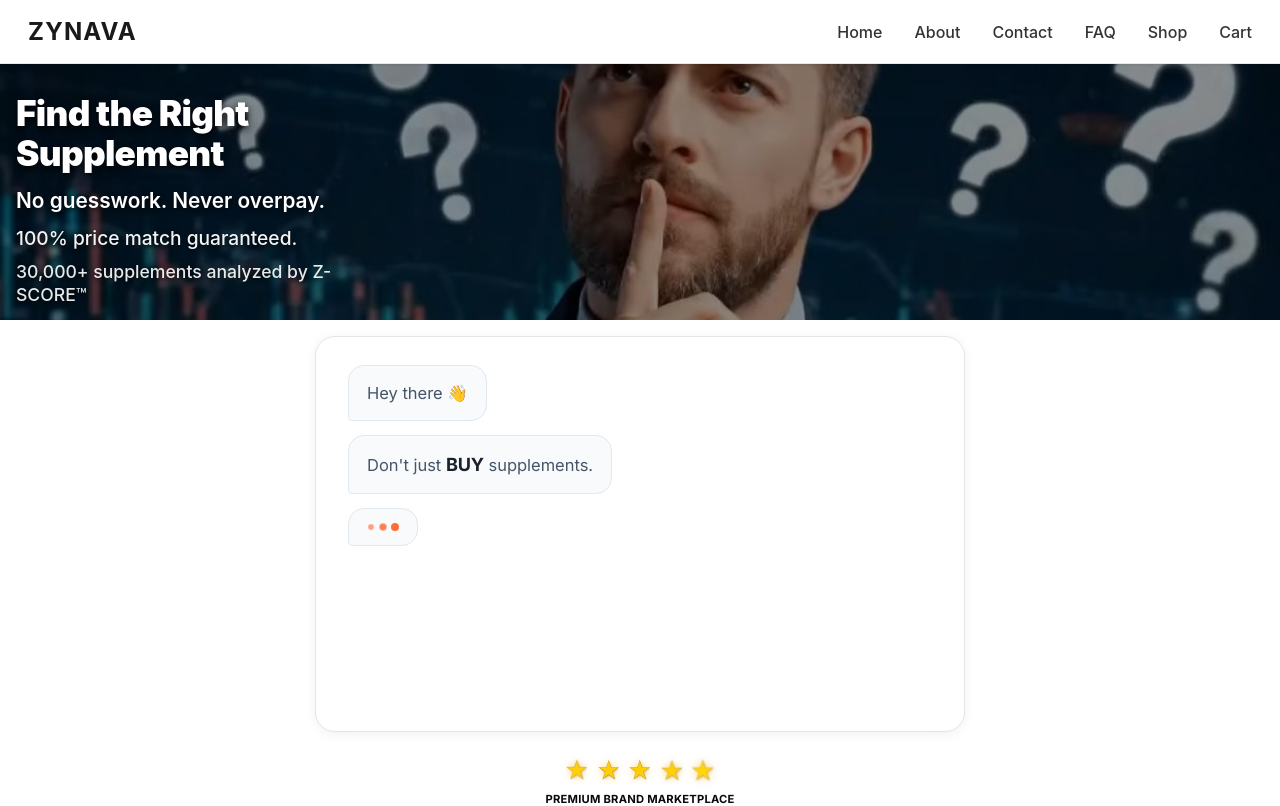
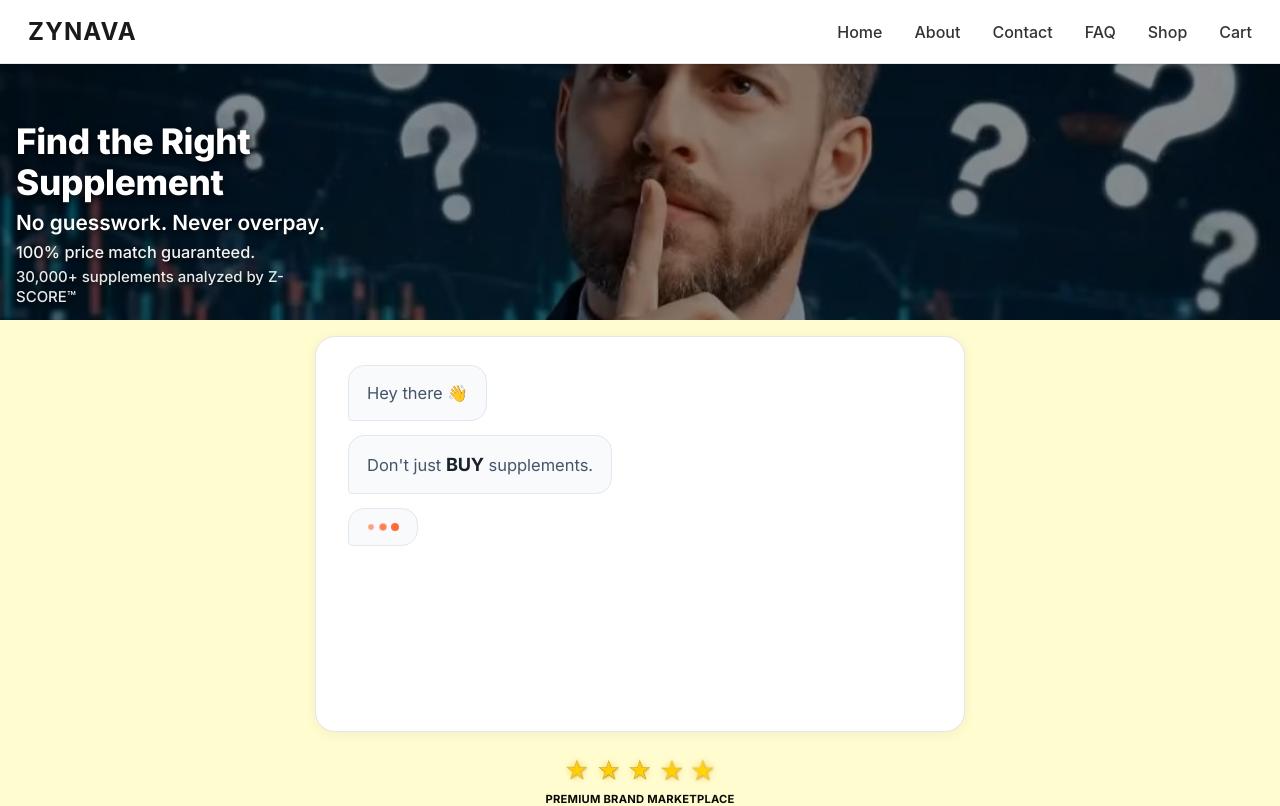
Before and after one commit to Ofranc1208/Zynava-1, a Next.js app: page / in a window 1280 px wide. Shown: the top 806 px of the page. Built offline with nearby package versions, Linux system fonts and the light colour scheme.

Commit message:
Update hero section fonts and apply cream background - Reduce hero text font sizes by 15% for better fit - Add cream background color (#FEFFED) to all pages - Update hero section spacing and text wrapping

```diff
--- a/app/advisor/test-animation/page.tsx
+++ b/app/advisor/test-animation/page.tsx
@@ -31,7 +31,7 @@ export default function TestAnimationPage() {
     <div style={{
       padding: '2rem',
       minHeight: '100vh',
-      background: '#f8fafc',
+      background: '#FFFDD0', /* Cream/White background */
       display: 'flex',
       flexDirection: 'column',
       alignItems: 'center',
--- a/app/globals.css
+++ b/app/globals.css
@@ -22,6 +22,8 @@ body {
   -moz-osx-font-smoothing: grayscale;
   /* iOS Safari: Improve rendering performance */
   -webkit-overflow-scrolling: touch;
+  background-color: #FFFDD0; /* Cream/White background for all pages */
+  min-height: 100vh;
 }
 
 a {
--- a/src/components/advisor/Results/ResultsPage.module.css
+++ b/src/components/advisor/Results/ResultsPage.module.css
@@ -5,7 +5,7 @@
   padding: 1.2rem 0.8rem;
   font-family: 'Inter', -apple-system, BlinkMacSystemFont, 'Segoe UI', sans-serif;
   min-height: 100vh;
-  background: #f8fafc;
+  background: #FFFDD0; /* Cream/White background */
 }
 
 /* Desktop - wider container for more products */
--- a/src/views/Home/components/Hero/hero-section/HomeHeroSection.tsx
+++ b/src/views/Home/components/Hero/hero-section/HomeHeroSection.tsx
@@ -27,14 +27,14 @@ export default function HomeHeroSection() {
       }}>
             <h2 style={{
               fontSize: 'clamp(1.3rem, 3.5vw, 2.2rem)',
-              fontWeight: '950',
+              fontWeight: '800',
               color: '#ffffff',
-              margin: '0 0 0.8rem 0',
+              margin: '0 0 0.36rem 0', /* Reduced by another 10% from 0.4rem */
               textTransform: 'none',
               lineHeight: 1.15,
-              fontFamily: '-apple-system, BlinkMacSystemFont, "Segoe UI", "Helvetica Neue", sans-serif',
+              fontFamily: '"Inter", -apple-system, BlinkMacSystemFont, "Segoe UI", sans-serif',
               textShadow: '0 3px 8px rgba(0, 0, 0, 0.9)',
-              letterSpacing: '-0.02em'
+              letterSpacing: '-0.01em'
             }}>
               Find the Right Supplement
             </h2>
@@ -43,33 +43,37 @@ export default function HomeHeroSection() {
           color: '#ffffff',
           margin: '0',
           lineHeight: 1.4,
-          fontFamily: '-apple-system, BlinkMacSystemFont, "Segoe UI", "Helvetica Neue", sans-serif',
+          fontFamily: '"Inter", -apple-system, BlinkMacSystemFont, "Segoe UI", sans-serif',
           textShadow: '0 2px 6px rgba(0, 0, 0, 0.85)',
           fontWeight: '600'
         }}>
           No guesswork. Never overpay.
         </p>
         <p style={{
-          fontSize: 'clamp(1rem, 2.4vw, 1.2rem)',
+          fontSize: 'clamp(0.85rem, 2.04vw, 1.02rem)', /* Reduced by 15% */
           color: '#ffffff',
-          margin: '0.6rem 0 0',
+          margin: '0.27rem 0 0',
           lineHeight: 1.4,
-          fontFamily: '-apple-system, BlinkMacSystemFont, "Segoe UI", "Helvetica Neue", sans-serif',
+          fontFamily: '"Inter", -apple-system, BlinkMacSystemFont, "Segoe UI", sans-serif',
           textShadow: '0 2px 5px rgba(0, 0, 0, 0.8)',
           opacity: 0.95,
-          fontWeight: '500'
+          fontWeight: '500',
+          maxWidth: '100%',
+          wordWrap: 'break-word'
         }}>
           100% price match guaranteed.
         </p>
         <p style={{
-          fontSize: 'clamp(0.95rem, 2.2vw, 1.1rem)',
+          fontSize: 'clamp(0.81rem, 1.87vw, 0.935rem)', /* Reduced by 15% */
           color: '#ffffff',
-          margin: '0.6rem 0 0',
+          margin: '0.27rem 0 0',
           lineHeight: 1.3,
-          fontFamily: '-apple-system, BlinkMacSystemFont, "Segoe UI", "Helvetica Neue", sans-serif',
+          fontFamily: '"Inter", -apple-system, BlinkMacSystemFont, "Segoe UI", sans-serif',
           textShadow: '0 2px 5px rgba(0, 0, 0, 0.8)',
           opacity: 0.9,
-          fontWeight: '500'
+          fontWeight: '500',
+          maxWidth: '100%',
+          wordWrap: 'break-word'
         }}>
           30,000+ supplements analyzed by Z-SCORE™
         </p>
```
